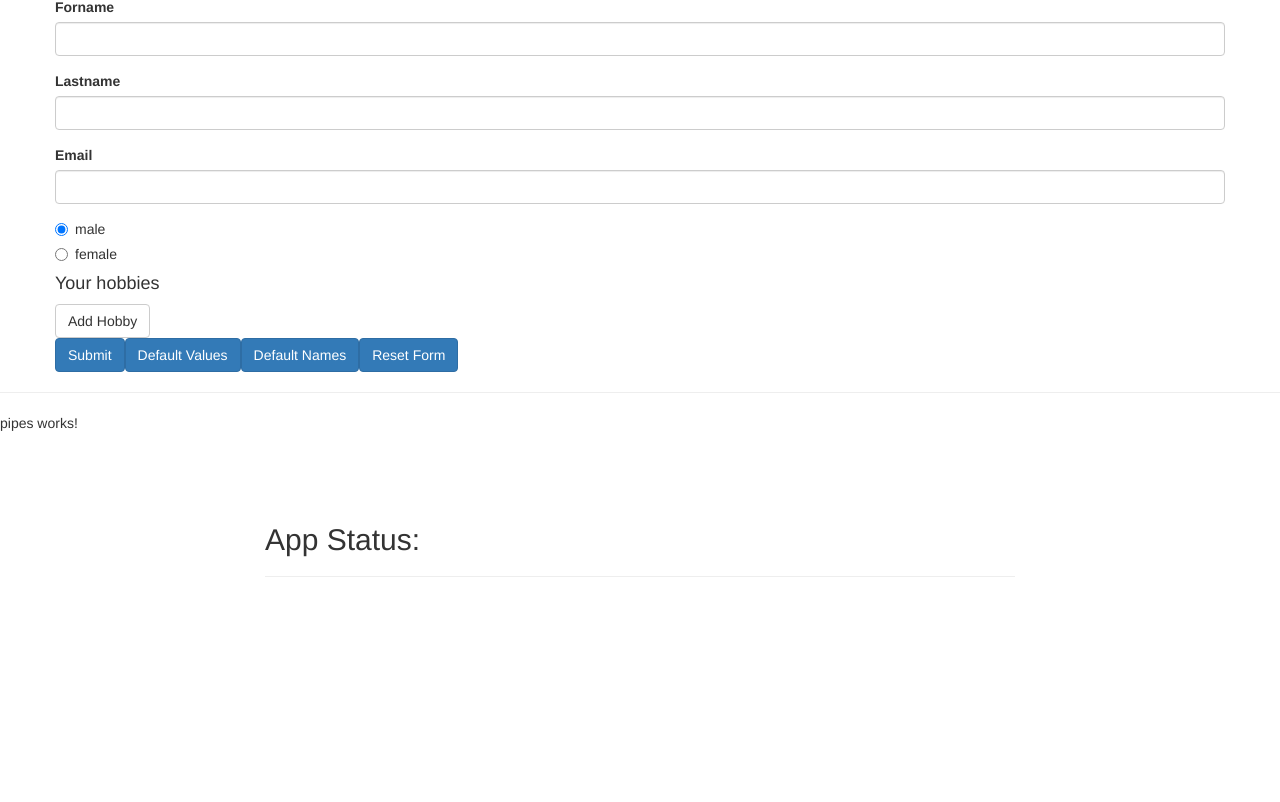
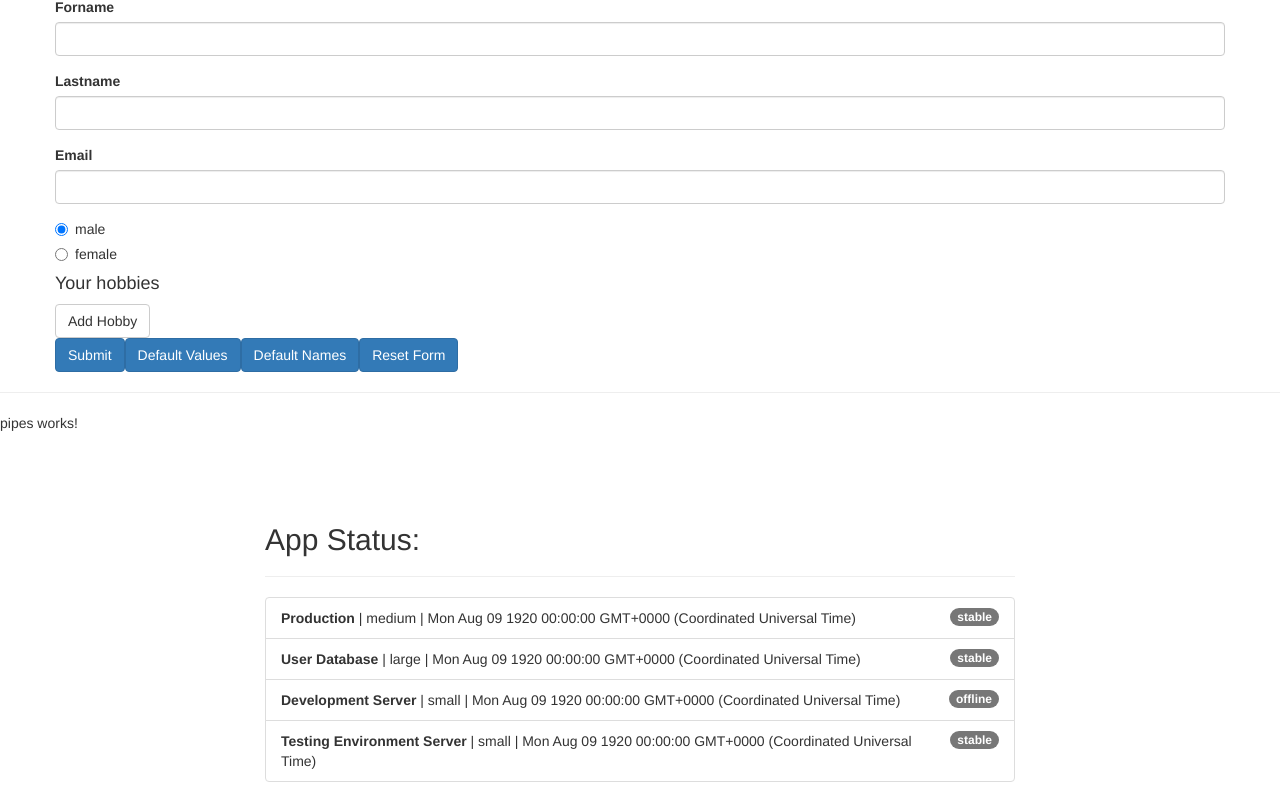
Before and after one commit to slimouGit/angular-sandbox, an Angular app in the folder sandbox/: page / in a window 1280 px wide. Shown: the part 1727-2529 px from the top of the page. Before the commit the page ends 2324 px from the top, so only its background shows below. Built offline with nearby package versions, Linux system fonts and the light colour scheme.

Commit message:
some example values

```diff
--- a/sandbox/src/app/pipes/pipes.component.ts
+++ b/sandbox/src/app/pipes/pipes.component.ts
@@ -7,6 +7,33 @@ import { Component, OnInit } from '@angular/core';
 })
 export class PipesComponent implements OnInit {
 
+  servers = [
+    {
+      instanceType: 'medium',
+      name: 'Production',
+      status: 'stable',
+      started: new Date(15, 1, 2017)
+    },
+    {
+      instanceType: 'large',
+      name: 'User Database',
+      status: 'stable',
+      started: new Date(15, 1, 2017)
+    },
+    {
+      instanceType: 'small',
+      name: 'Development Server',
+      status: 'offline',
+      started: new Date(15, 1, 2017)
+    },
+    {
+      instanceType: 'small',
+      name: 'Testing Environment Server',
+      status: 'stable',
+      started: new Date(15, 1, 2017)
+    }
+  ];
+
   constructor() { }
 
   ngOnInit(): void {
```
